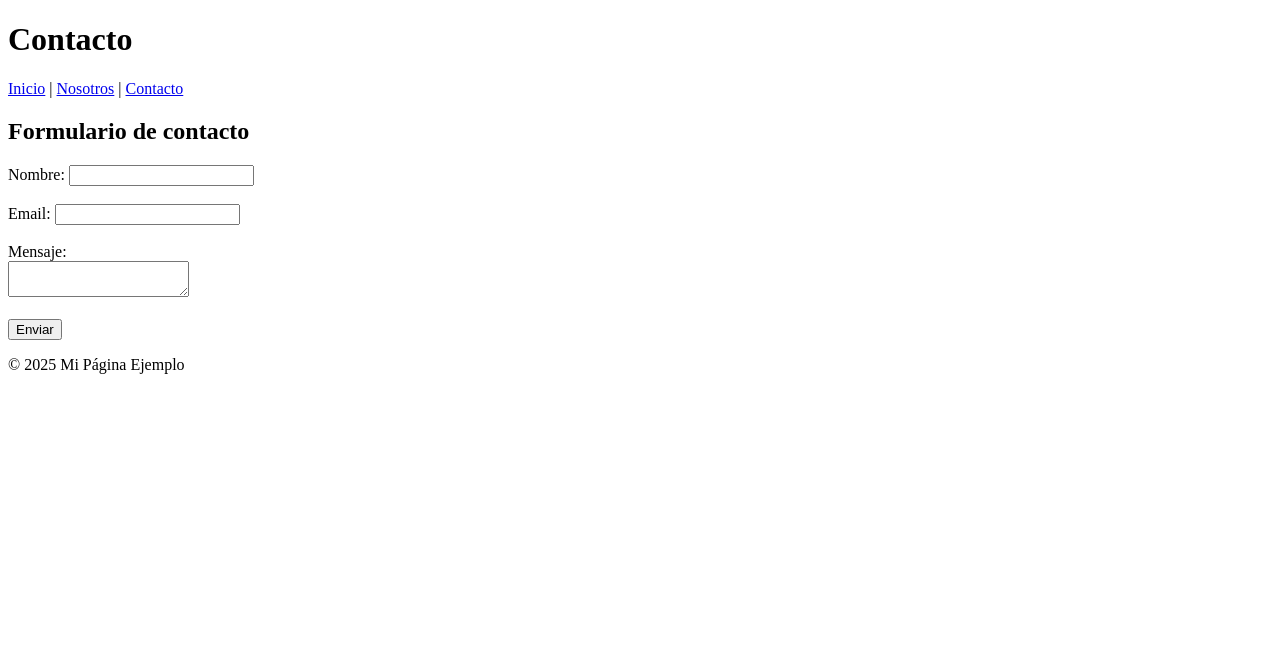
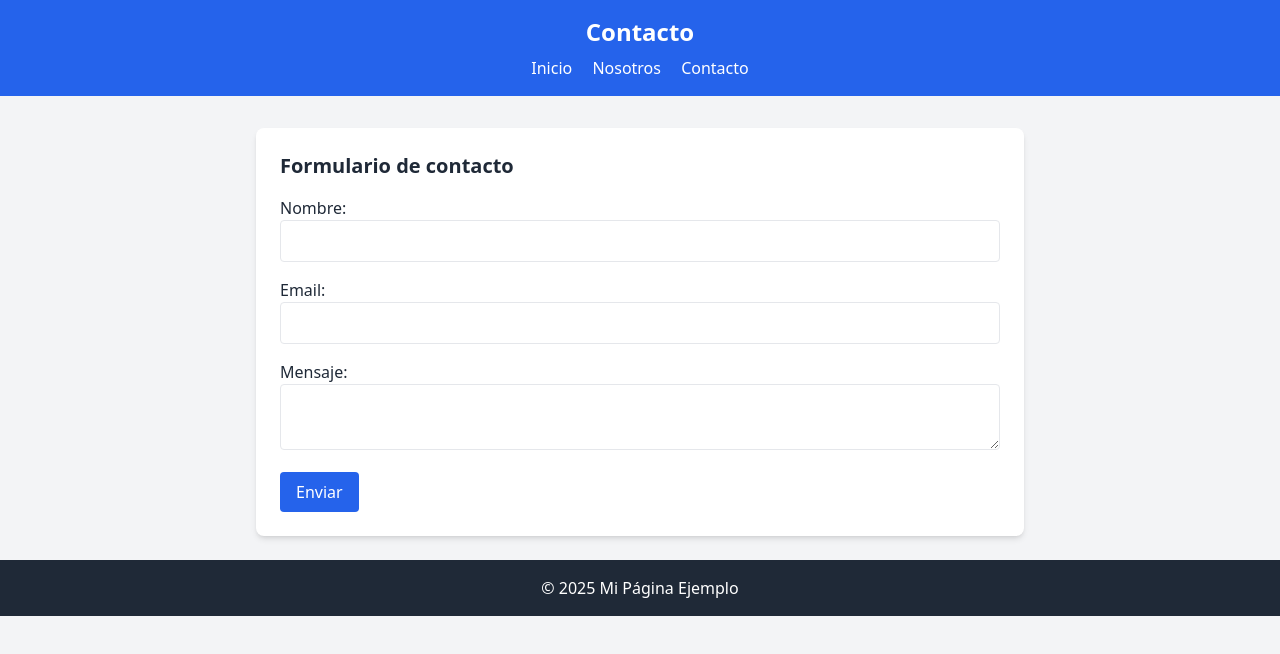
Before and after one commit to alternew777/proyecto02, a plain HTML site: page contacto.html in a window 1280 px wide. Drawn offline with nearby package versions, Linux system fonts and the light colour scheme.

Commit message:
Segundo commit - Añadido de estilo con Tailwind

```diff
--- a/contacto.html
+++ b/contacto.html
@@ -3,35 +3,44 @@
 <head>
     <meta charset="UTF-8">
     <title>Contacto</title>
+    <script src="https://cdn.tailwindcss.com"></script>
 </head>
-<body>
+<body class="bg-gray-100 text-gray-800">
 
-    <header>
-        <h1>Contacto</h1>
-        <nav>
-            <a href="index.html">Inicio</a> |
-            <a href="nosotros.html">Nosotros</a> |
-            <a href="contacto.html">Contacto</a>
+    <header class="bg-blue-600 text-white p-4 text-center">
+        <h1 class="text-2xl font-bold">Contacto</h1>
+        <nav class="mt-2 space-x-4">
+            <a href="index.html" class="hover:underline">Inicio</a>
+            <a href="nosotros.html" class="hover:underline">Nosotros</a>
+            <a href="contacto.html" class="hover:underline">Contacto</a>
         </nav>
     </header>
 
-    <main>
-        <h2>Formulario de contacto</h2>
-        <form>
-            <label>Nombre:</label>
-            <input type="text" name="nombre"><br><br>
+    <main class="max-w-3xl mx-auto mt-8 p-6 bg-white rounded-lg shadow-md">
+        <h2 class="text-xl font-semibold mb-4">Formulario de contacto</h2>
+        <form class="space-y-4">
+            <div>
+                <label class="block font-medium">Nombre:</label>
+                <input type="text" class="w-full border rounded px-3 py-2">
+            </div>
 
-            <label>Email:</label>
-            <input type="email" name="email"><br><br>
+            <div>
+                <label class="block font-medium">Email:</label>
+                <input type="email" class="w-full border rounded px-3 py-2">
+            </div>
 
-            <label>Mensaje:</label><br>
-            <textarea name="mensaje"></textarea><br><br>
+            <div>
+                <label class="block font-medium">Mensaje:</label>
+                <textarea class="w-full border rounded px-3 py-2"></textarea>
+            </div>
 
-            <button type="submit">Enviar</button>
+            <button type="submit" class="bg-blue-600 text-white px-4 py-2 rounded hover:bg-blue-700">
+                Enviar
+            </button>
         </form>
     </main>
 
-    <footer>
+    <footer class="bg-gray-800 text-white text-center p-4 mt-6">
         <p>&copy; 2025 Mi Página Ejemplo</p>
     </footer>
 
```
Also changed, not shown: index.html (+12 -11 lines), nosotros.html (+12 -11 lines).
